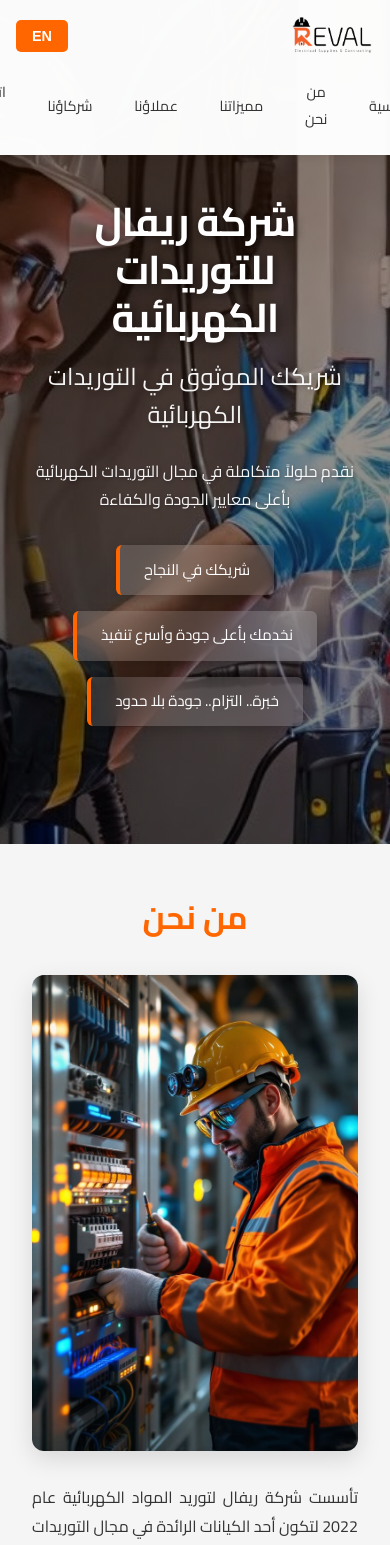
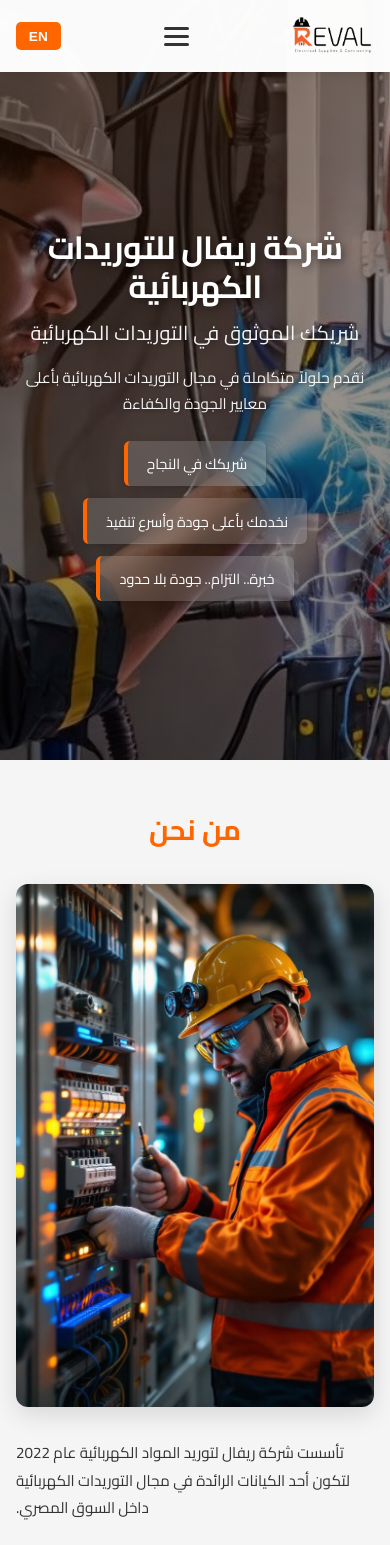
Before and after one commit to zer0009/reval, a React (Vite) app: page / in a window 390 px wide. Shown: the top 1545 px of the page. Built offline with nearby package versions, Linux system fonts and the light colour scheme.

Commit message:
Refactor CSS styles across multiple components for improved responsiveness and consistency. Added container padding, adjusted font sizes, and enhanced layout properties in About, Clients, Contact, Features, Footer, Header, Hero, Partners, VisionMission, and App styles.

```diff
--- a/src/components/About.css
+++ b/src/components/About.css
@@ -106,16 +106,26 @@
     padding: 3rem 0;
   }
 
+  .container {
+    padding: 0 1rem;
+  }
+
   .section-title {
-    font-size: 2rem;
+    font-size: 1.75rem;
     margin-bottom: 2rem;
   }
 
   .about-paragraph {
-    font-size: 1rem;
+    font-size: 0.95rem;
+    text-align: left;
+    margin-bottom: 1.25rem;
   }
 
   .about-wrapper {
     gap: 2rem;
   }
+
+  .about-image-wrapper {
+    max-width: 100%;
+  }
 }
--- a/src/components/Clients.css
+++ b/src/components/Clients.css
@@ -57,6 +57,21 @@
     padding: 3rem 0;
   }
 
+  .container {
+    padding: 0 1rem;
+  }
+
+  .section-title {
+    font-size: 1.75rem;
+    margin-bottom: 1.5rem;
+  }
+
+  .clients-subtitle {
+    font-size: 1rem;
+    margin-bottom: 2rem;
+    padding: 0 0.5rem;
+  }
+
   .clients-grid {
     grid-template-columns: 1fr;
     gap: 1.5rem;
@@ -65,4 +80,8 @@
   .client-card {
     padding: 1.5rem;
   }
+
+  .client-name {
+    font-size: 1.1rem;
+  }
 }
--- a/src/components/Contact.css
+++ b/src/components/Contact.css
@@ -97,26 +97,45 @@
     padding: 3rem 0;
   }
 
+  .container {
+    padding: 0 1rem;
+  }
+
+  .section-title {
+    font-size: 1.75rem;
+    margin-bottom: 2rem;
+  }
+
   .contact-grid {
     grid-template-columns: 1fr;
     gap: 1.5rem;
   }
 
   .contact-card {
-    padding: 2rem;
+    padding: 2rem 1.5rem;
   }
 
   .contact-icon-wrapper {
     width: 48px;
     height: 48px;
+    margin-bottom: 1.25rem;
   }
 
   .contact-card-title {
     font-size: 1.1rem;
+    margin-bottom: 1.25rem;
   }
 
-  .contact-info,
-  .contact-link {
+  .contact-info-wrapper {
+    gap: 0.6rem;
+  }
+
+  .contact-info {
     font-size: 0.9rem;
   }
+
+  .contact-link {
+    font-size: 0.95rem;
+    padding: 0.4rem 0;
+  }
 }
--- a/src/components/Features.css
+++ b/src/components/Features.css
@@ -61,12 +61,35 @@
     padding: 3rem 0;
   }
 
+  .container {
+    padding: 0 1rem;
+  }
+
+  .section-title {
+    font-size: 1.75rem;
+    margin-bottom: 2rem;
+  }
+
   .features-grid {
     grid-template-columns: 1fr;
     gap: 1.5rem;
   }
 
   .feature-card {
-    padding: 2rem;
+    padding: 1.75rem;
+  }
+
+  .feature-icon {
+    width: 56px;
+    height: 56px;
+    margin-bottom: 1.25rem;
+  }
+
+  .feature-title {
+    font-size: 1.25rem;
+  }
+
+  .feature-description {
+    font-size: 0.95rem;
   }
 }
--- a/src/components/Footer.css
+++ b/src/components/Footer.css
@@ -3,6 +3,12 @@
   color: white;
   padding: 2rem 0;
   text-align: center;
+}
+
+.footer .container {
+  max-width: 1200px;
+  margin: 0 auto;
+  padding: 0 2rem;
 }
 
 .footer-text {
@@ -15,3 +21,22 @@
   font-size: 0.85rem;
   opacity: 0.7;
 }
+
+@media (max-width: 768px) {
+  .footer {
+    padding: 1.5rem 0;
+  }
+
+  .footer .container {
+    padding: 0 1rem;
+  }
+
+  .footer-text {
+    font-size: 0.9rem;
+    margin-bottom: 0.4rem;
+  }
+
+  .footer-established {
+    font-size: 0.8rem;
+  }
+}
--- a/src/components/Header.css
+++ b/src/components/Header.css
@@ -66,23 +66,90 @@
   background: #E55A00;
 }
 
+.mobile-menu-toggle {
+  display: none;
+  flex-direction: column;
+  gap: 5px;
+  background: none;
+  border: none;
+  cursor: pointer;
+  padding: 0.5rem;
+  z-index: 1001;
+}
+
+.mobile-menu-toggle span {
+  width: 25px;
+  height: 3px;
+  background: #333;
+  transition: all 0.3s ease;
+  border-radius: 2px;
+}
+
+.mobile-menu-toggle span.open:nth-child(1) {
+  transform: rotate(45deg) translate(8px, 8px);
+}
+
+.mobile-menu-toggle span.open:nth-child(2) {
+  opacity: 0;
+}
+
+.mobile-menu-toggle span.open:nth-child(3) {
+  transform: rotate(-45deg) translate(7px, -7px);
+}
+
 @media (max-width: 768px) {
   .header-container {
     padding: 0 1rem;
-    flex-wrap: wrap;
+    position: relative;
+  }
+
+  .mobile-menu-toggle {
+    display: flex;
+    order: 2;
+  }
+
+  .language-toggle {
+    order: 3;
+    padding: 0.4rem 0.8rem;
+    font-size: 0.85rem;
   }
 
   .nav {
-    gap: 1rem;
-    order: 3;
-    width: 100%;
-    justify-content: center;
-    margin-top: 1rem;
+    position: fixed;
+    top: 70px;
+    left: 0;
+    right: 0;
+    background: white;
+    flex-direction: column;
+    gap: 0;
+    padding: 1rem 0;
+    box-shadow: 0 4px 10px rgba(0, 0, 0, 0.1);
+    transform: translateY(-100%);
+    opacity: 0;
+    visibility: hidden;
+    transition: all 0.3s ease;
+    z-index: 999;
+    max-height: calc(100vh - 70px);
+    overflow-y: auto;
+  }
+
+  .nav.nav-open {
+    transform: translateY(0);
+    opacity: 1;
+    visibility: visible;
   }
 
   .nav-link {
-    font-size: 0.9rem;
-    padding: 0.4rem 0.8rem;
+    width: 100%;
+    padding: 1rem 1.5rem;
+    text-align: left;
+    font-size: 1rem;
+    border-bottom: 1px solid #f0f0f0;
+    border-radius: 0;
+  }
+
+  .nav-link:hover {
+    background: #f8f8f8;
   }
 
   .logo-image {
--- a/src/components/Header.jsx
+++ b/src/components/Header.jsx
@@ -1,3 +1,4 @@
+import { useState } from 'react'
 import { useLanguage } from '../context/LanguageContext'
 import { content } from '../data/content'
 import './Header.css'
@@ -5,11 +6,13 @@ import './Header.css'
 const Header = () => {
   const { language, toggleLanguage } = useLanguage()
   const t = content[language]
+  const [mobileMenuOpen, setMobileMenuOpen] = useState(false)
 
   const scrollToSection = (sectionId) => {
     const element = document.getElementById(sectionId)
     if (element) {
       element.scrollIntoView({ behavior: 'smooth' })
+      setMobileMenuOpen(false)
     }
   }
 
@@ -27,7 +30,16 @@ const Header = () => {
             }}
           />
         </div>
-        <nav className="nav">
+        <button
+          className="mobile-menu-toggle"
+          onClick={() => setMobileMenuOpen(!mobileMenuOpen)}
+          aria-label="Toggle menu"
+        >
+          <span className={mobileMenuOpen ? 'open' : ''}></span>
+          <span className={mobileMenuOpen ? 'open' : ''}></span>
+          <span className={mobileMenuOpen ? 'open' : ''}></span>
+        </button>
+        <nav className={`nav ${mobileMenuOpen ? 'nav-open' : ''}`}>
           <button onClick={() => scrollToSection('home')} className="nav-link">
             {t.nav.home}
           </button>
--- a/src/components/Hero.css
+++ b/src/components/Hero.css
@@ -131,22 +131,37 @@
 @media (max-width: 768px) {
   .hero {
     background-attachment: scroll;
+    padding-top: 70px;
+    min-height: 90vh;
+  }
+
+  .hero-container {
+    padding: 1.5rem;
   }
 
   .hero-title {
-    font-size: 2.5rem;
+    font-size: 2rem;
+    margin-bottom: 0.75rem;
   }
 
   .hero-subtitle {
-    font-size: 1.5rem;
+    font-size: 1.25rem;
+    margin-bottom: 1rem;
   }
 
   .hero-description {
-    font-size: 1rem;
+    font-size: 0.95rem;
+    margin-bottom: 1.5rem;
   }
 
   .tagline {
-    font-size: 0.95rem;
-    padding: 0.8rem 1.5rem;
+    font-size: 0.9rem;
+    padding: 0.7rem 1.2rem;
+    max-width: 100%;
+  }
+
+  .hero-taglines {
+    gap: 0.75rem;
+    margin-top: 1.5rem;
   }
 }
--- a/src/components/Partners.css
+++ b/src/components/Partners.css
@@ -141,13 +141,40 @@
     padding: 3rem 0;
   }
 
+  .container {
+    padding: 0 1rem;
+  }
+
+  .partners-header {
+    margin-bottom: 3rem;
+  }
+
   .partners-title {
-    font-size: 2rem;
+    font-size: 1.75rem;
+    flex-wrap: wrap;
+    gap: 0.5rem;
+  }
+
+  .lightning-icon {
+    width: 28px;
+    height: 28px;
   }
 
   .partners-subtitle {
-    font-size: 1rem;
-    padding: 0 1rem;
+    font-size: 0.95rem;
+    padding: 0 0.5rem;
+    text-align: left;
+  }
+
+  .partners-cables-section,
+  .partners-panels-section,
+  .partners-wiring-section,
+  .partners-pvc-section,
+  .partners-emt-section,
+  .partners-data-cables-section,
+  .partners-insulation-section,
+  .partners-air-conditioning-section {
+    margin-top: 3rem;
   }
 
   .cables-title,
@@ -158,11 +185,26 @@
   .data-cables-title,
   .insulation-title,
   .air-conditioning-title {
-    font-size: 1.5rem;
+    font-size: 1.25rem;
+    flex-wrap: wrap;
+    gap: 0.4rem;
+  }
+
+  .cables-title .lightning-icon,
+  .panels-title .lightning-icon,
+  .wiring-title .lightning-icon,
+  .pvc-title .lightning-icon,
+  .emt-title .lightning-icon,
+  .data-cables-title .lightning-icon,
+  .insulation-title .lightning-icon,
+  .air-conditioning-title .lightning-icon {
+    width: 20px;
+    height: 20px;
   }
 
   .partners-logos-grid {
-    gap: 1.5rem;
+    gap: 1.25rem;
+    padding: 0.5rem 0;
   }
 
   .partner-logo-card {
--- a/src/components/VisionMission.css
+++ b/src/components/VisionMission.css
@@ -1,6 +1,12 @@
 .vision-mission {
   padding: 5rem 0;
   background: #f5f5f5;
+}
+
+.vision-mission .container {
+  max-width: 1200px;
+  margin: 0 auto;
+  padding: 0 2rem;
 }
 
 .vision-mission-content {
@@ -180,30 +186,52 @@
     padding: 3rem 0;
   }
 
+  .container {
+    padding: 0 1rem;
+  }
+
   .vision-mission-content {
-    gap: 3rem;
+    gap: 2.5rem;
   }
 
   .vision-mission-image {
-    height: 300px;
+    height: 280px;
+  }
+
+  .vision-mission-image-wrapper {
+    padding: 6px;
+  }
+
+  .image-overlay {
+    top: 6px;
+    left: 6px;
+    right: 6px;
+    bottom: 6px;
+  }
+
+  .vision-mission-cards {
+    gap: 1.5rem;
   }
 
   .vision-card,
   .mission-card {
-    padding: 2rem;
+    padding: 2rem 1.5rem;
     text-align: center;
   }
 
   .card-icon-wrapper {
-    margin: 0 auto 1.5rem;
+    margin: 0 auto 1.25rem;
+    width: 56px;
+    height: 56px;
   }
 
   .card-title {
-    font-size: 1.5rem;
+    font-size: 1.4rem;
+    margin-bottom: 1.25rem;
   }
 
   .card-text {
-    font-size: 1rem;
+    font-size: 0.95rem;
     text-align: center;
   }
 }
--- a/src/styles/App.css
+++ b/src/styles/App.css
@@ -28,6 +28,17 @@ body {
   -moz-osx-font-smoothing: grayscale;
   line-height: 1.6;
   color: var(--text-dark);
+  overflow-x: hidden;
+}
+
+/* Prevent horizontal scroll on mobile */
+* {
+  max-width: 100%;
+}
+
+img {
+  max-width: 100%;
+  height: auto;
 }
 
 [dir="rtl"] {
```
